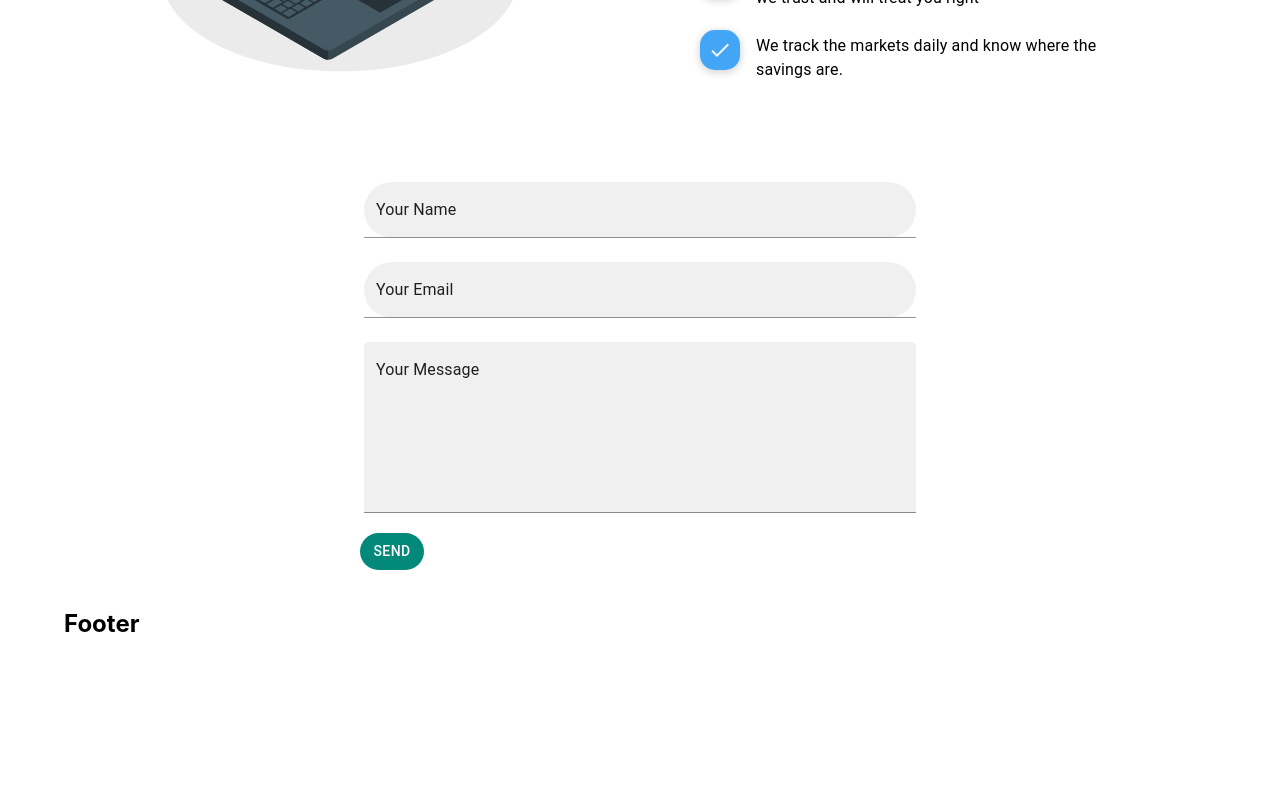
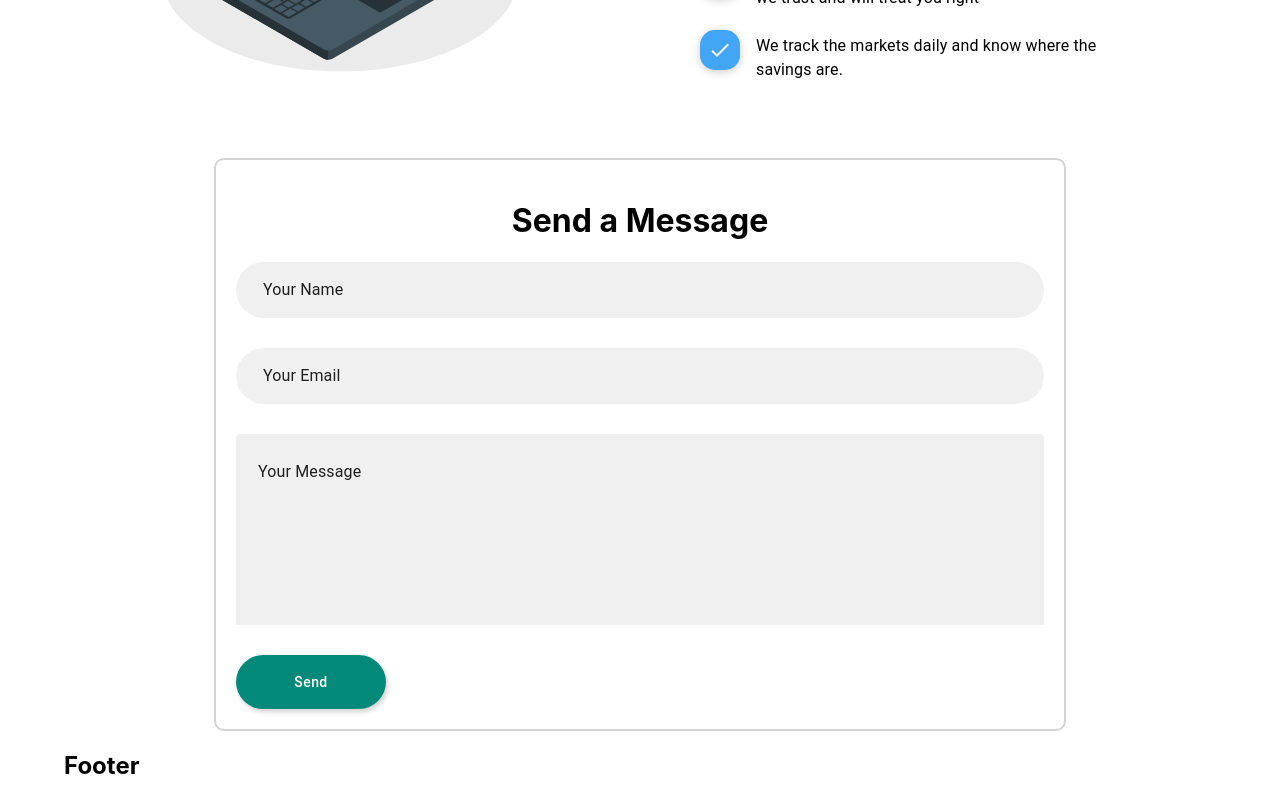
Before and after one commit to muchirijane/next-product-site, a Next.js app: page / in a window 1280 px wide. Shown: the part 804-1604 px from the top of the page. Before the commit the page ends 1462 px from the top, so only its background shows below. Built offline with nearby package versions, Linux system fonts and the light colour scheme.

Commit message:
finish styling Form.js components

```diff
--- a/components/Form.js
+++ b/components/Form.js
@@ -3,20 +3,34 @@ import Container from "@mui/material/Container"
 import Button from "@mui/material/Button"
 import Grid from "@mui/material/Grid"
 import TextField from "@mui/material/TextField"
-import { green } from "@mui/material/colors"
-
-
 
 const Form = () => {
+
     return (
-        <Container maxWidth='sm'>
-            <Grid direction="column" container spacing={3} mt={2} justify="center">
+        <Container maxWidth='md'>
             <Grid
-                item
-                >
+                sx={{
+                    p: '20px',
+                    borderRadius: '10px',
+                    border: '2px solid lightgrey',
+                    "@media (max-width: 720px)": {
+                        border: 'none'
+                    }
+                }}
+                direction="column"
+                container
+                mt={2}
+                justify="center"
+                alignItems="center">
+                <h1>Send a Message</h1>
                 <TextField
                     sx={{
-                "& .MuiFilledInput-root": { borderRadius: '50px' }
+                    mb: '30px',
+                    "& .MuiFilledInput-root": { borderRadius: '50px' },
+                    "& .MuiFilledInput-root::before": { borderBottom: 0 },
+                    "& .MuiFilledInput-root::after": { borderBottom: 0 },
+                        "& .MuiFilledInput-root:hover:not(.Mui-disabled):before": { borderBottom: 0 },
+                    "& .MuiFilledInput-input": { ml: '15px' }
                     }}
                 fullWidth
                 hiddenLabel
@@ -24,13 +38,14 @@ const Form = () => {
                 defaultValue="Your Name"
                 variant="filled"
                     />
-                </Grid>
-                <Grid
-                item
-                >
                 <TextField
                     sx={{
-                "& .MuiFilledInput-root": { borderRadius: '50px' }
+                    mb: '30px',
+                    "& .MuiFilledInput-root": { borderRadius: '50px' },
+                    "& .MuiFilledInput-root::before": { borderBottom: 0 },
+                    "& .MuiFilledInput-root::after": { borderBottom: 0 },
+                    "& .MuiFilledInput-root:hover:not(.Mui-disabled):before": { borderBottom: 0 },
+                    "& .MuiFilledInput-input": { ml: '15px' }
                     }}
                 fullWidth
                 hiddenLabel
@@ -38,11 +53,14 @@ const Form = () => {
                 defaultValue="Your Email"
                 variant="filled"
                     />
-                </Grid>
-                <Grid
-                item
-                >
                 <TextField
+                    sx={{
+                    mb: '30px',
+                    "& .MuiFilledInput-root::before": { borderBottom: 0 },
+                    "& .MuiFilledInput-root::after": { borderBottom: 0 },
+                    "& .MuiFilledInput-root:hover:not(.Mui-disabled):before": { borderBottom: 0 },
+                     "& .MuiFilledInput-input": { m: '10px' }
+                    }}
                 fullWidth
                 hiddenLabel
                 multiline
@@ -51,14 +69,20 @@ const Form = () => {
                 defaultValue="Your Message"
                 variant="filled"
                 />
-                </Grid>
                 <Button
                     sx={{
-                        borderRadius: '20px',
+                    p: '15px',
+                    borderRadius: '50px',
                     color: '#FFF',
                     backgroundColor: '#02897A',
                     alignSelf: 'flex-start',
-                        m: '20px'
+                    textTransform: 'none',
+                    minWidth: '150px',
+                    boxShadow: '2px 3px 5px lightgrey',
+                        "&:hover": {
+                            boxShadow: '2px 3px 5px lightgrey',
+                            bgcolor: 'rgb(1, 95, 85)'
+                        }
                     }}
                 >Send</Button>
             </Grid>
```
Lines whose indentation alone changed are shown as unchanged.
